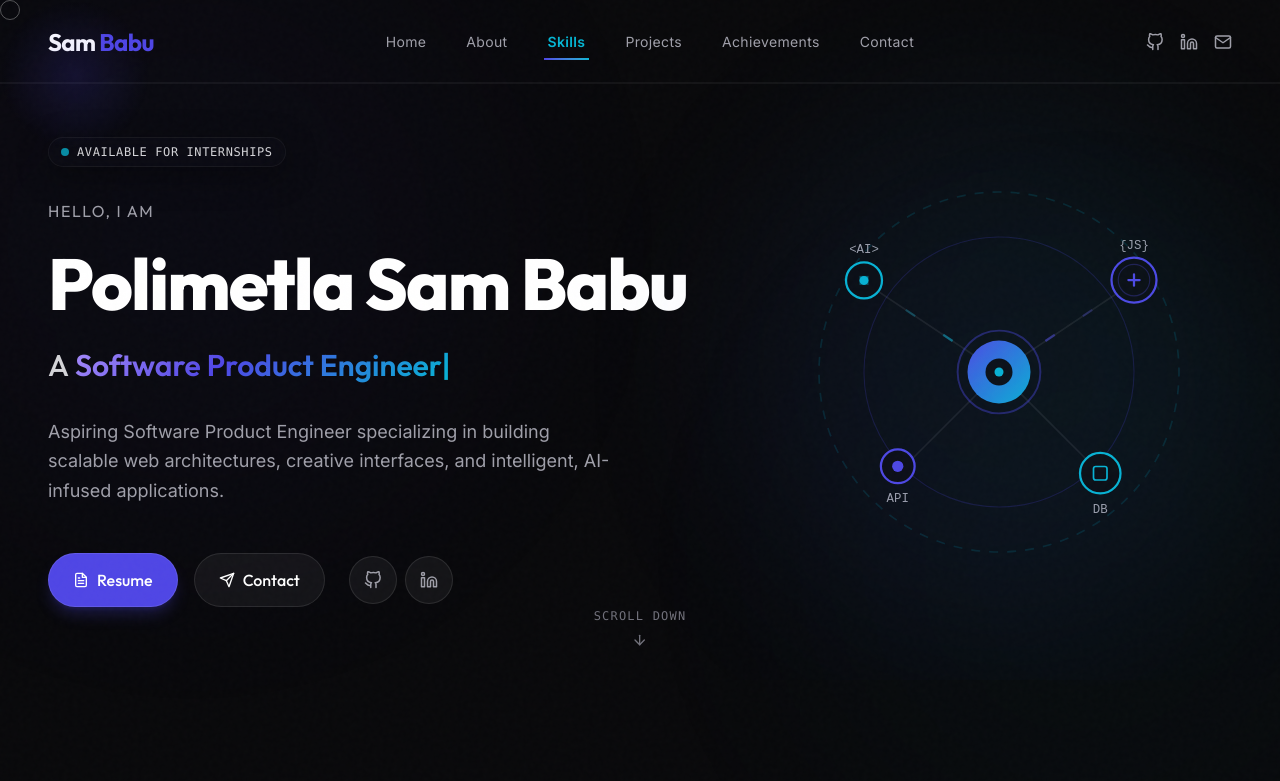
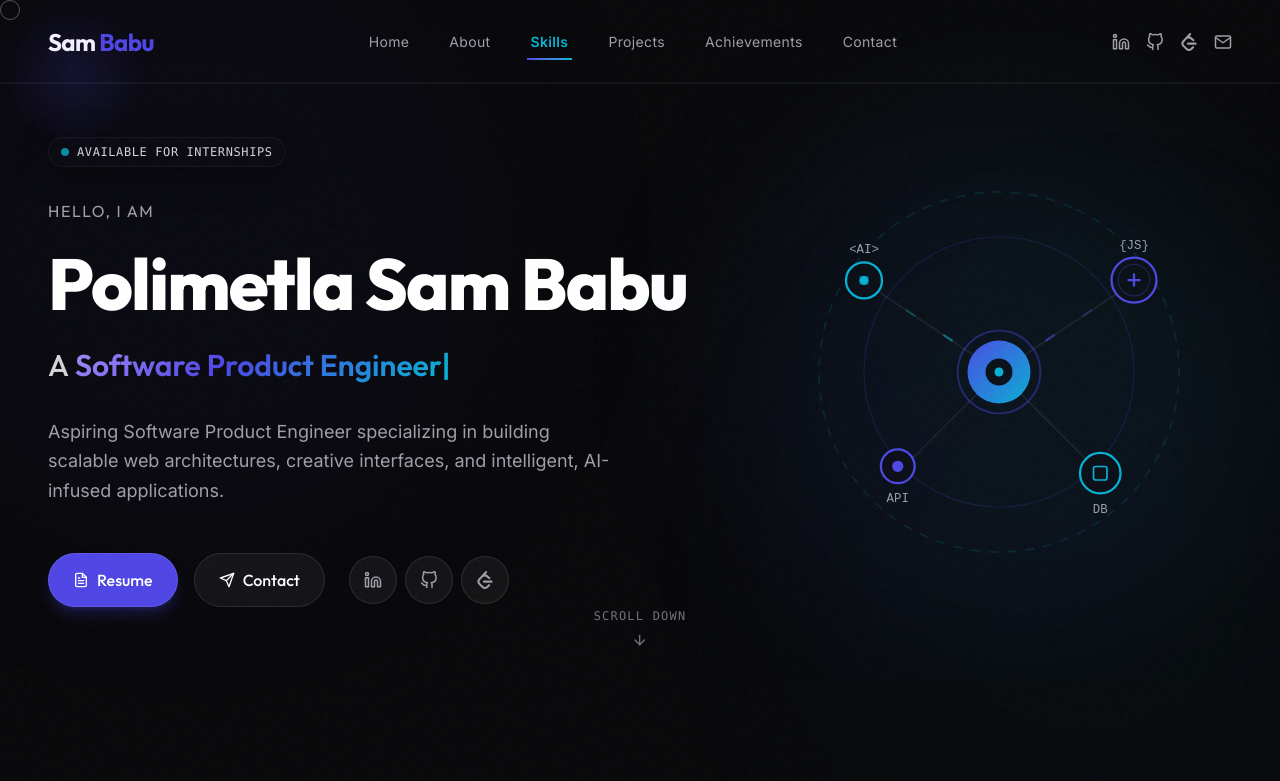
Before and after one commit to SamBabu123456789/Portfolio, a React (Vite) app: page / in a window 1280 px wide. Shown: the top 781 px of the page. Built offline with nearby package versions, Linux system fonts and the light colour scheme.

Commit message:
feat: integrate LeetCode, swap LinkedIn/GitHub order, and remove footer signature

```diff
--- a/src/components/Contact/Contact.jsx
+++ b/src/components/Contact/Contact.jsx
@@ -199,6 +199,15 @@ export default function Contact() {
             {/* Social Connect Badge */}
             <div className="flex space-x-4 pt-2">
               <a
+                href={linkedin}
+                target="_blank"
+                rel="noreferrer"
+                className="flex items-center space-x-2 px-4 py-2.5 rounded-xl bg-white/5 border border-white/15 text-zinc-300 hover:text-white hover:bg-white/10 hover:border-white/20 transition-all font-display text-sm cursor-pointer"
+              >
+                <FiLinkedin />
+                <span>LinkedIn</span>
+              </a>
+              <a
                 href={github}
                 target="_blank"
                 rel="noreferrer"
@@ -206,15 +215,6 @@ export default function Contact() {
               >
                 <FiGithub />
                 <span>GitHub</span>
-              </a>
-              <a
-                href={linkedin}
-                target="_blank"
-                rel="noreferrer"
-                className="flex items-center space-x-2 px-4 py-2.5 rounded-xl bg-white/5 border border-white/15 text-zinc-300 hover:text-white hover:bg-white/10 hover:border-white/20 transition-all font-display text-sm cursor-pointer"
-              >
-                <FiLinkedin />
-                <span>LinkedIn</span>
               </a>
             </div>
 
--- a/src/components/Footer/Footer.jsx
+++ b/src/components/Footer/Footer.jsx
@@ -12,12 +12,8 @@ export default function Footer() {
 
   return (
     <footer className="py-12 border-t border-white/5 bg-black/20 relative z-10">
-      <div className="max-w-7xl mx-auto px-6 md:px-12 flex flex-col md:flex-row items-center justify-between gap-6">
+      <div className="max-w-7xl mx-auto px-6 md:px-12 flex flex-col md:flex-row items-center justify-end gap-6">
 
-        {/* Author sign */}
-        <p className="text-zinc-500 text-xs md:text-sm font-mono tracking-wide">
-          Made with ❤️ by <span className="text-zinc-300 font-semibold">Sam Babu</span>
-        </p>
 
         {/* Dynamic Back to top button */}
         <div className="flex items-center space-x-1.5 text-xs text-zinc-500 font-mono">
--- a/src/components/Hero/Hero.jsx
+++ b/src/components/Hero/Hero.jsx
@@ -1,12 +1,13 @@
 import React, { useState, useEffect } from "react";
 import { motion, AnimatePresence } from "framer-motion";
 import { FiArrowDown, FiGithub, FiLinkedin, FiFileText, FiSend } from "react-icons/fi";
+import { SiLeetcode } from "react-icons/si";
 import { portfolioData } from "../../data/portfolioData";
 import Magnetic from "./Magnetic";
 import HeroIllustration from "./HeroIllustration";
 
 export default function Hero() {
-  const { name, titles, resumeUrl, github, linkedin } = portfolioData.personalInfo;
+  const { name, titles, resumeUrl, github, linkedin, leetcode } = portfolioData.personalInfo;
   const [titleIndex, setTitleIndex] = useState(0);
   const [currentText, setCurrentText] = useState("");
   const [isDeleting, setIsDeleting] = useState(false);
@@ -150,6 +151,16 @@ export default function Hero() {
             <div className="flex items-center space-x-2 pl-2">
               <Magnetic>
                 <a
+                  href={linkedin}
+                  target="_blank"
+                  rel="noreferrer"
+                  className="w-12 h-12 rounded-full bg-white/5 border border-white/10 flex items-center justify-center text-zinc-400 hover:text-white hover:bg-white/10 transition-all text-lg cursor-pointer"
+                >
+                  <FiLinkedin />
+                </a>
+              </Magnetic>
+              <Magnetic>
+                <a
                   href={github}
                   target="_blank"
                   rel="noreferrer"
@@ -160,12 +171,13 @@ export default function Hero() {
               </Magnetic>
               <Magnetic>
                 <a
-                  href={linkedin}
+                  href={leetcode}
                   target="_blank"
                   rel="noreferrer"
                   className="w-12 h-12 rounded-full bg-white/5 border border-white/10 flex items-center justify-center text-zinc-400 hover:text-white hover:bg-white/10 transition-all text-lg cursor-pointer"
+                  aria-label="LeetCode Profile"
                 >
-                  <FiLinkedin />
+                  <SiLeetcode />
                 </a>
               </Magnetic>
             </div>
--- a/src/components/Navbar/Navbar.jsx
+++ b/src/components/Navbar/Navbar.jsx
@@ -1,6 +1,7 @@
 import React, { useState, useEffect } from "react";
 import { motion, AnimatePresence } from "framer-motion";
 import { FiMenu, FiX, FiGithub, FiLinkedin, FiMail } from "react-icons/fi";
+import { SiLeetcode } from "react-icons/si";
 import { portfolioData } from "../../data/portfolioData";
 
 export default function Navbar() {
@@ -102,6 +103,14 @@ export default function Navbar() {
           {/* Desktop Socials */}
           <div className="hidden md:flex items-center space-x-4">
             <a
+              href={portfolioData.personalInfo.linkedin}
+              target="_blank"
+              rel="noreferrer"
+              className="text-zinc-400 hover:text-white transition-colors text-lg"
+            >
+              <FiLinkedin />
+            </a>
+            <a
               href={portfolioData.personalInfo.github}
               target="_blank"
               rel="noreferrer"
@@ -110,12 +119,13 @@ export default function Navbar() {
               <FiGithub />
             </a>
             <a
-              href={portfolioData.personalInfo.linkedin}
+              href={portfolioData.personalInfo.leetcode}
               target="_blank"
               rel="noreferrer"
               className="text-zinc-400 hover:text-white transition-colors text-lg"
+              aria-label="LeetCode Profile"
             >
-              <FiLinkedin />
+              <SiLeetcode />
             </a>
             <button
               onClick={() => handleScrollTo("contact")}
@@ -169,11 +179,14 @@ export default function Navbar() {
             </div>
 
             <div className="flex space-x-6 mt-12 text-2xl text-zinc-400">
+              <a href={portfolioData.personalInfo.linkedin} target="_blank" rel="noreferrer" className="hover:text-white">
+                <FiLinkedin />
+              </a>
               <a href={portfolioData.personalInfo.github} target="_blank" rel="noreferrer" className="hover:text-white">
                 <FiGithub />
               </a>
-              <a href={portfolioData.personalInfo.linkedin} target="_blank" rel="noreferrer" className="hover:text-white">
-                <FiLinkedin />
+              <a href={portfolioData.personalInfo.leetcode} target="_blank" rel="noreferrer" className="hover:text-white" aria-label="LeetCode Profile">
+                <SiLeetcode />
               </a>
               <button
                 onClick={() => handleScrollTo("contact")}
--- a/src/data/portfolioData.js
+++ b/src/data/portfolioData.js
@@ -7,6 +7,7 @@ export const portfolioData = {
     phone: "+91 9398890257",
     github: "https://github.com/SamBabu123456789",
     linkedin: "https://www.linkedin.com/in/sam-babu-b95288378/",
+    leetcode: "https://leetcode.com/u/___sam17/",
     resumeUrl: "#", // User can replace with actual uploaded resume link
   },
   education: [
```
Also changed, not shown: 1 other file (tests, documents, lock files or other folders).
